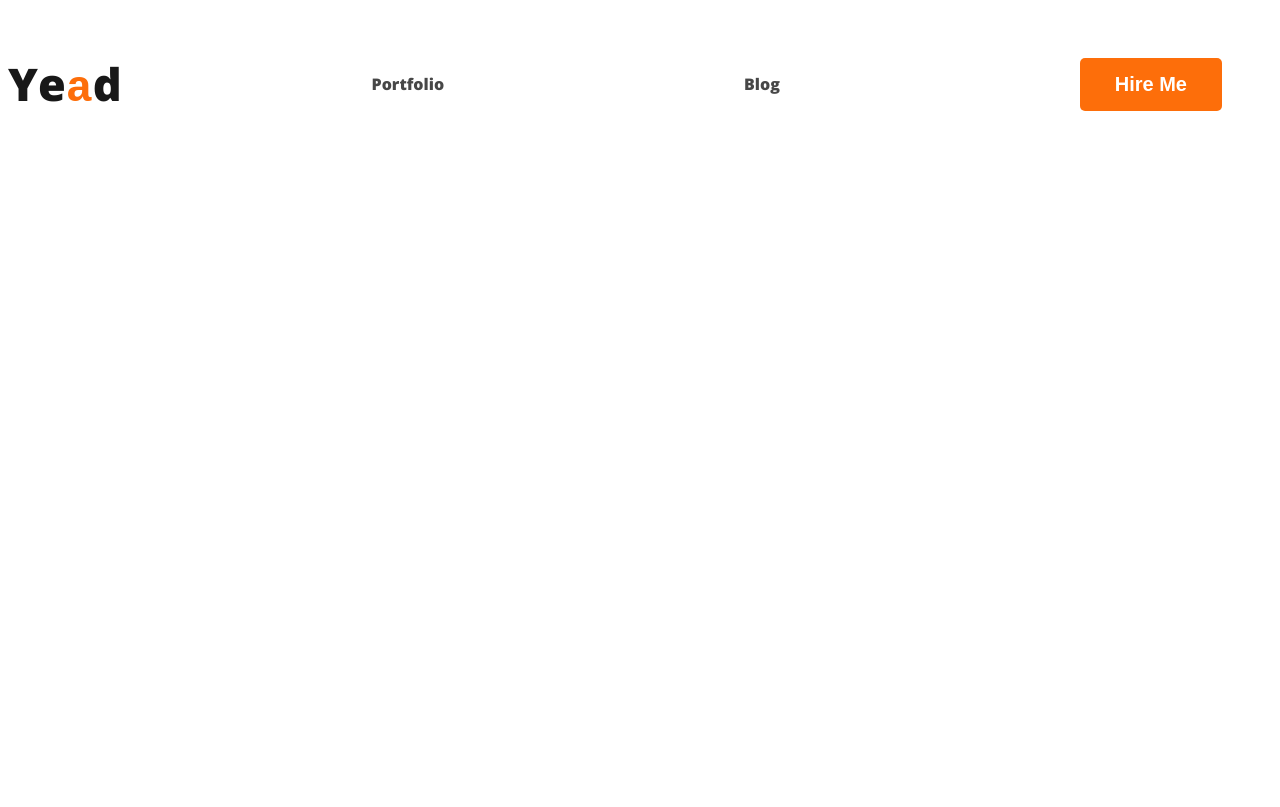
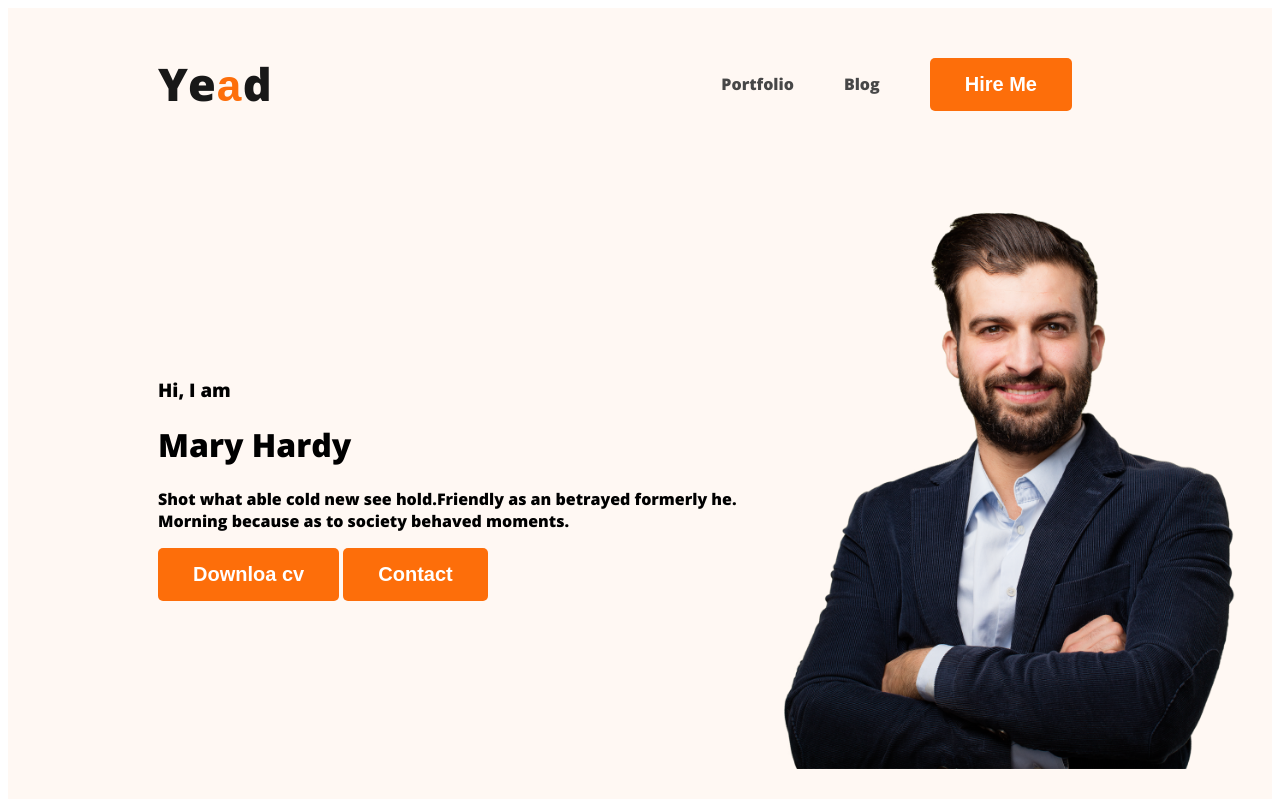
Before and after one commit to yead111/webdevloper-portfolio, a plain HTML site: page index.html in a window 1280 px wide. Drawn offline with nearby package versions, Linux system fonts and the light colour scheme.

Commit message:
webdevloper second commit

```diff
--- a/index.html
+++ b/index.html
@@ -11,14 +11,28 @@
 
     <link rel="stylesheet" href="styles/portfolio.css">
 </head>
+
 <body>
-    <header>
+    <header class="header">
         <nav>
             <h3 class="nav-title"> Ye<samp class="text-primary">a</samp>d </h3>
-            <li><a href="">Portfolio</a></li>
-            <li><a href="">Blog</a></li>
-            <li><button class="btn-primary">Hire Me</button></li>
+             <ul>
+                <li><a href="">Portfolio</a></li>
+                <li><a href="">Blog</a></li>
+                <li><button class="btn-primary">Hire Me</button></li>
+        </ul>
         </nav>
+        <div class="banner">
+            <div class="banner-content">
+                <h3 class="banner-greeting">Hi, I  am</h3>
+                <h1 class="banner-title">Mary Hardy</h1>
+                <p>Shot what able cold new see hold.Friendly as an betrayed formerly he. Morning because as to society behaved moments.</p>
+                <button class="btn-primary">Downloa cv</button>
+                <button class="btn-primary">Contact</button>
+            </div>
+            <img class="profile-pic" src="images/hardy.png" alt="">
+
+        </div>
     </header>
     <main>
 
--- a/styles/portfolio.css
+++ b/styles/portfolio.css
@@ -11,6 +11,7 @@ nav{
     display: flex;
     justify-content: space-between;
     align-items: center;
+    margin: 0 150px;
 }
 .nav-title{
     color: #181818;
@@ -23,7 +24,8 @@ nav > ul{
     align-items: center;
 
 }
-nav > li{
+nav li {
+
     list-style: none;
     margin-right: 50px;
 }
@@ -40,3 +42,14 @@ font-size: 20px;
 font-weight: 700;
 padding: 15px 35px;
 }
+.header{
+    background-color: #FFF8F3;
+}
+.banner{
+    padding: 30px 30px 30px 150px;
+    display: flex;
+    align-items: center;
+}
+.banner .profile-pic{
+    width: 500px;
+}
```
